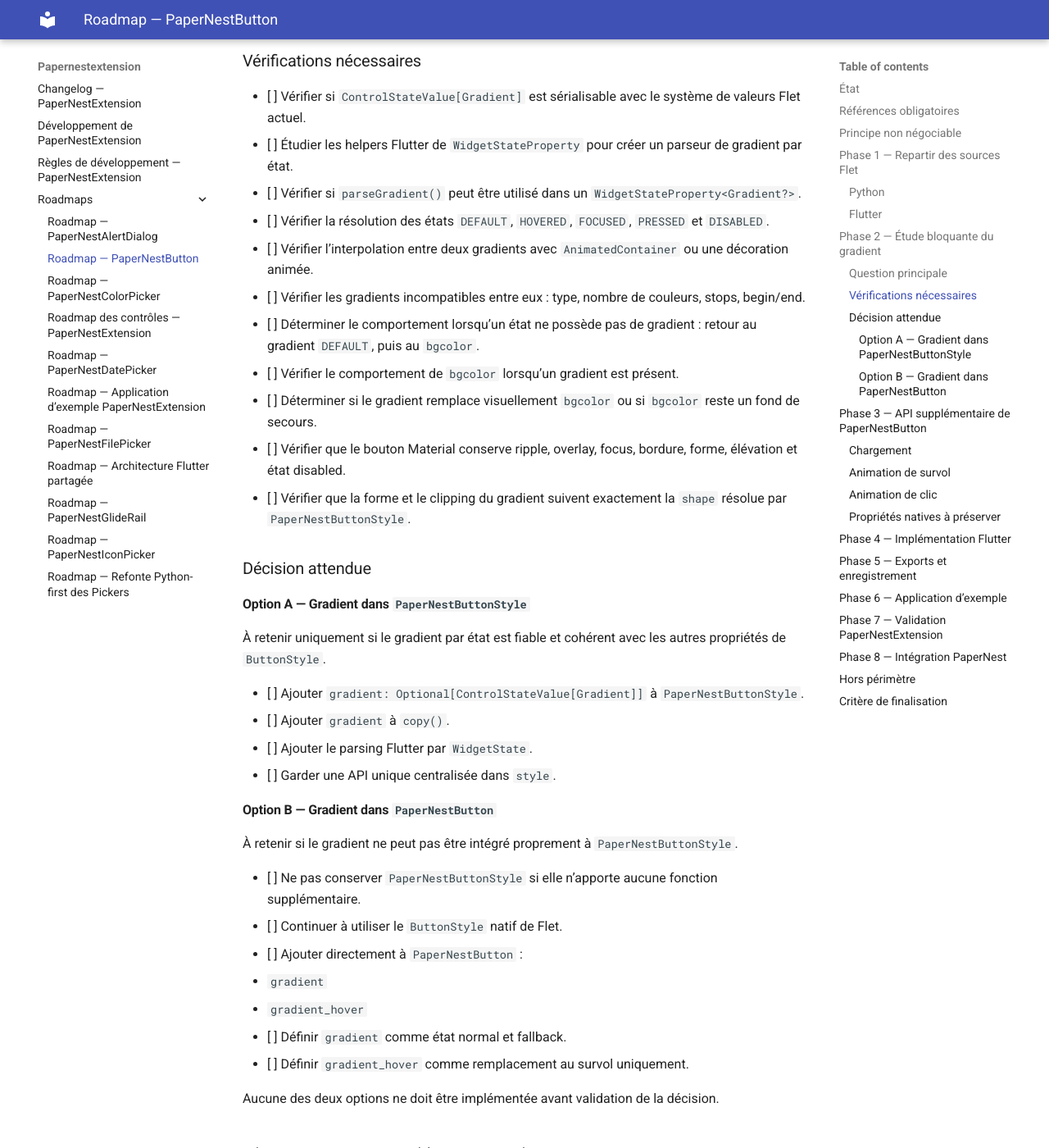
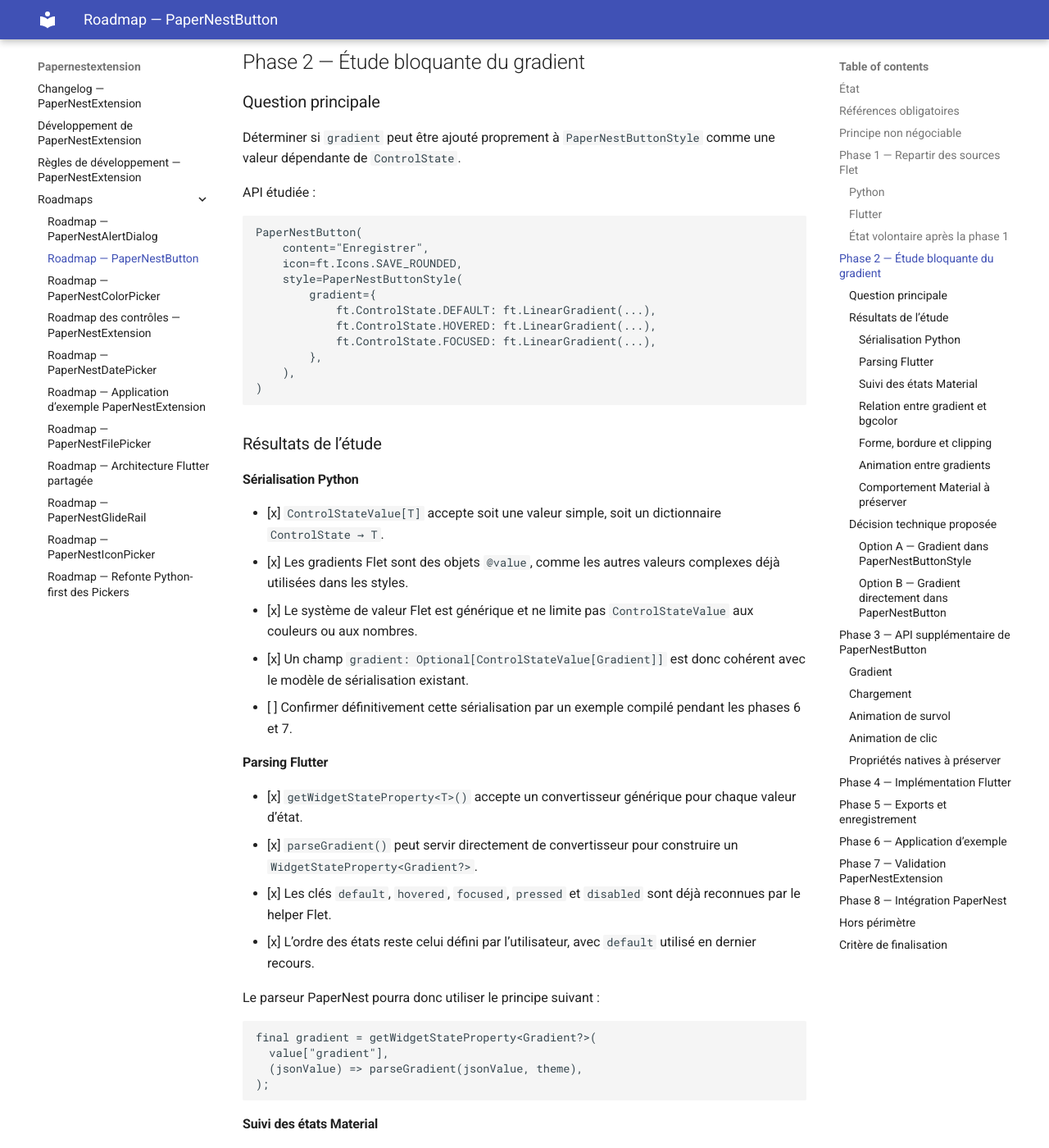
Before and after one commit to Drenae/PaperNestExtension, an MkDocs documentation site: the page built from docs/roadmaps/ROADMAP_BUTTON.md, in a window 1280 px wide and 1400 px high, scrolled down 2606 px. Shown: the whole window at 82% size. Built offline with MkDocs 1.6.1 and Material for MkDocs 9.7.7, drawn with Linux system fonts in a browser that asks for light colours; some of the changed text lies outside the part shown.

Commit message:
docs(button): terminer les phases 1 et 2 de la roadmap

````diff
--- a/docs/roadmaps/ROADMAP_BUTTON.md
+++ b/docs/roadmaps/ROADMAP_BUTTON.md
@@ -2,11 +2,13 @@
 
 ## État
 
-Roadmap redéfinie avant reprise du développement.
+Phases 1 et 2 réalisées.
 
-Aucune nouvelle implémentation ne doit commencer avant validation explicite de cette roadmap.
+`PaperNestButton` et `PaperNestButtonStyle` repartent désormais des sources Flet fournies, copiées et renommées. L’ancien prototype de surface Flutter a été supprimé.
 
-La précédente approche est abandonnée. `PaperNestButton` doit repartir directement des sources Flet fournies, copiées et renommées, afin de conserver exactement le comportement natif de `Button` et `ButtonStyle` avant d’ajouter uniquement les besoins validés de PaperNest.
+L’étude technique du gradient par état conclut que **l’option A est techniquement réalisable** : le gradient peut être ajouté à `PaperNestButtonStyle` sous la forme d’un `ControlStateValue[Gradient]`. Cette décision doit être validée par l’utilisateur avant toute implémentation du gradient ou démarrage de la phase 3.
+
+Aucune propriété `gradient`, `loading`, animation de survol ou animation de clic n’est encore présente dans le nouveau contrôle de base.
 
 ## Références obligatoires
 
@@ -18,8 +20,12 @@
 - [x] Étudier la source Python Flet `buttons.py` contenant `ButtonStyle`.
 - [x] Étudier la source Flutter Flet `button.dart`.
 - [x] Étudier la source Flutter Flet `buttons.dart` contenant `parseButtonStyle()`.
-- [x] Étudier `container.dart` pour comprendre le rendu d’un gradient avec `BoxDecoration`.
-- [ ] Consulter les helpers Flet complémentaires uniquement si nécessaires à l’implémentation du gradient par état.
+- [x] Étudier `container.dart` pour comprendre le rendu d’un gradient avec une décoration.
+- [x] Étudier `ControlStateValue` côté Python.
+- [x] Étudier le helper Flutter générique `getWidgetStateProperty()`.
+- [x] Étudier `parseGradient()` côté Flutter.
+- [x] Étudier l’interpolation native des gradients Flutter.
+- [x] Vérifier l’existence de `WidgetStatesController` sur les boutons Material natifs.
 
 ## Principe non négociable
 
@@ -30,45 +36,54 @@
 - Ne créer aucune variante métier dans Flutter.
 - Ne modifier aucun autre contrôle pendant ce chantier.
 - Ne migrer PaperNest qu’après validation complète de l’exemple PaperNestExtension.
+- Ne pas commencer une phase suivante sans validation lorsque la roadmap le prévoit.
 
 ## Phase 1 — Repartir des sources Flet
 
-Copier puis renommer les quatre sources :
-
 ### Python
 
-- [ ] Copier `button.py` vers :
+- [x] Remplacer l’ancien prototype par la source Flet `button.py` copiée vers :
   - `src/papernestextension/controls/material/papernest_button.py`
-- [ ] Renommer `Button` en `PaperNestButton`.
-- [ ] Enregistrer le contrôle sous le type `PaperNestButton`.
-- [ ] Copier `buttons.py` vers :
+- [x] Renommer `Button` en `PaperNestButton`.
+- [x] Enregistrer le contrôle sous le type `PaperNestButton`.
+- [x] Conserver l’héritage `LayoutControl` et `AdaptiveControl`.
+- [x] Copier la partie utile de `buttons.py` vers :
   - `src/papernestextension/controls/papernest_button_style.py`
-- [ ] Renommer `ButtonStyle` en `PaperNestButtonStyle` si son extension est retenue.
-- [ ] Conserver toutes les formes de bordure nécessaires au style, ou importer celles de Flet lorsqu’aucune modification n’est requise.
-- [ ] Faire utiliser `PaperNestButtonStyle` par `PaperNestButton` si cette classe est conservée.
+- [x] Renommer `ButtonStyle` en `PaperNestButtonStyle`.
+- [x] Importer les formes natives de Flet puisqu’elles ne nécessitent aucune modification.
+- [x] Faire utiliser `PaperNestButtonStyle` par `PaperNestButton`.
+- [x] Conserver `before_update()` et la fusion de `color`, `bgcolor` et `elevation` dans le style.
+- [x] Conserver la validation exigeant un contenu ou une icône visible.
+- [x] Conserver la méthode `focus()`.
 
 ### Flutter
 
-- [ ] Copier `button.dart` vers :
+- [x] Remplacer l’ancien prototype par la source Flet `button.dart` copiée vers :
   - `src/flutter/papernestextension/lib/src/controls/papernest_button.dart`
-- [ ] Renommer `ButtonControl` en `PaperNestButtonControl`.
-- [ ] Copier `buttons.dart` vers :
+- [x] Renommer `ButtonControl` en `PaperNestButtonControl`.
+- [x] Copier le parseur utile de `buttons.dart` vers :
   - `src/flutter/papernestextension/lib/src/utils/papernest_button_style.dart`
-- [ ] Renommer `parseButtonStyle()` en `parsePaperNestButtonStyle()` si le parseur est étendu.
-- [ ] Mettre à jour les imports pour que `PaperNestButtonControl` utilise exclusivement le parseur PaperNest copié.
-- [ ] Conserver les rendus Material natifs avec et sans icône.
-- [ ] Conserver `FocusNode`, `focus()`, URL, click, long press, hover, focus et blur.
-- [ ] Conserver la restitution via `LayoutControl`.
+- [x] Renommer `parseButtonStyle()` en `parsePaperNestButtonStyle()`.
+- [x] Faire utiliser exclusivement le parseur PaperNest copié par `PaperNestButtonControl`.
+- [x] Conserver les rendus Material natifs avec et sans icône.
+- [x] Conserver `FocusNode`, `focus()`, URL, click, long press, hover, focus et blur.
+- [x] Conserver la restitution via `LayoutControl`.
+- [x] Supprimer l’ancien prototype `papernest_button_surface.dart`.
+
+### État volontaire après la phase 1
+
+- Le contrôle est revenu à une base Flet renommée.
+- Les ajouts de l’ancien prototype ont été retirés.
+- La page d’exemple précédente n’est pas encore adaptée à cette nouvelle base ; elle sera reconstruite pendant la phase 6.
+- Les exports définitifs de `PaperNestButtonStyle` seront traités pendant la phase 5.
 
 ## Phase 2 — Étude bloquante du gradient
-
-Cette phase doit être terminée et documentée avant de choisir l’API définitive.
 
 ### Question principale
 
 Déterminer si `gradient` peut être ajouté proprement à `PaperNestButtonStyle` comme une valeur dépendante de `ControlState`.
 
-API souhaitée si elle est techniquement fiable :
+API étudiée :
 
 ```python
 PaperNestButton(
@@ -84,48 +99,103 @@
 )
 ```
 
-### Vérifications nécessaires
+### Résultats de l’étude
 
-- [ ] Vérifier si `ControlStateValue[Gradient]` est sérialisable avec le système de valeurs Flet actuel.
-- [ ] Étudier les helpers Flutter de `WidgetStateProperty` pour créer un parseur de gradient par état.
-- [ ] Vérifier si `parseGradient()` peut être utilisé dans un `WidgetStateProperty<Gradient?>`.
-- [ ] Vérifier la résolution des états `DEFAULT`, `HOVERED`, `FOCUSED`, `PRESSED` et `DISABLED`.
-- [ ] Vérifier l’interpolation entre deux gradients avec `AnimatedContainer` ou une décoration animée.
-- [ ] Vérifier les gradients incompatibles entre eux : type, nombre de couleurs, stops, begin/end.
-- [ ] Déterminer le comportement lorsqu’un état ne possède pas de gradient : retour au gradient `DEFAULT`, puis au `bgcolor`.
-- [ ] Vérifier le comportement de `bgcolor` lorsqu’un gradient est présent.
-- [ ] Déterminer si le gradient remplace visuellement `bgcolor` ou si `bgcolor` reste un fond de secours.
-- [ ] Vérifier que le bouton Material conserve ripple, overlay, focus, bordure, forme, élévation et état disabled.
-- [ ] Vérifier que la forme et le clipping du gradient suivent exactement la `shape` résolue par `PaperNestButtonStyle`.
+#### Sérialisation Python
 
-### Décision attendue
+- [x] `ControlStateValue[T]` accepte soit une valeur simple, soit un dictionnaire `ControlState → T`.
+- [x] Les gradients Flet sont des objets `@value`, comme les autres valeurs complexes déjà utilisées dans les styles.
+- [x] Le système de valeur Flet est générique et ne limite pas `ControlStateValue` aux couleurs ou aux nombres.
+- [x] Un champ `gradient: Optional[ControlStateValue[Gradient]]` est donc cohérent avec le modèle de sérialisation existant.
+- [ ] Confirmer définitivement cette sérialisation par un exemple compilé pendant les phases 6 et 7.
+
+#### Parsing Flutter
+
+- [x] `getWidgetStateProperty<T>()` accepte un convertisseur générique pour chaque valeur d’état.
+- [x] `parseGradient()` peut servir directement de convertisseur pour construire un `WidgetStateProperty<Gradient?>`.
+- [x] Les clés `default`, `hovered`, `focused`, `pressed` et `disabled` sont déjà reconnues par le helper Flet.
+- [x] L’ordre des états reste celui défini par l’utilisateur, avec `default` utilisé en dernier recours.
+
+Le parseur PaperNest pourra donc utiliser le principe suivant :
+
+```dart
+final gradient = getWidgetStateProperty<Gradient?>(
+  value["gradient"],
+  (jsonValue) => parseGradient(jsonValue, theme),
+);
+```
+
+#### Suivi des états Material
+
+- [x] Les boutons Material Flutter acceptent un `WidgetStatesController`.
+- [x] Ce contrôleur permet d’utiliser les mêmes états réels que le bouton natif au lieu de recréer séparément hover, focus, pressed et disabled.
+- [x] La résolution du gradient doit donc être branchée sur le contrôleur d’états du bouton Material.
+
+#### Relation entre gradient et `bgcolor`
+
+- [x] Le gradient doit remplacer visuellement `bgcolor` uniquement pour les états où un gradient est résolu.
+- [x] Le fond Material doit devenir transparent lorsqu’un gradient est effectivement affiché.
+- [x] `bgcolor` reste le fond de secours lorsqu’aucun gradient n’est résolu.
+- [x] Si le dictionnaire ne contient pas un état précis, la résolution revient à `DEFAULT`, puis à `bgcolor` si aucun gradient par défaut n’existe.
+- [x] Le gradient et `bgcolor` ne doivent pas être mélangés ou superposés comme deux fonds opaques.
+
+#### Forme, bordure et clipping
+
+- [x] Le gradient doit suivre la `shape` actuellement résolue par `PaperNestButtonStyle`.
+- [x] Une simple `BoxDecoration(borderRadius: ...)` est insuffisante, car `ButtonStyle` accepte plusieurs formes Material.
+- [x] Le rendu devra utiliser la forme résolue, par exemple avec `ShapeDecoration` et un clipping basé sur `ShapeBorderClipper`.
+- [x] La bordure, l’élévation, l’overlay, le ripple et le focus restent gérés par le bouton Material natif.
+
+#### Animation entre gradients
+
+- [x] Flutter sait interpoler nativement les gradients de même type.
+- [x] Les gradients linéaires peuvent avoir des couleurs et des stops différents ; Flutter recalcule les couleurs et stops intermédiaires.
+- [x] Lorsque les types de gradients diffèrent, Flutter utilise un fondu de sortie puis d’entrée autour de la moitié de l’animation.
+- [x] La transition peut donc rester animée sans imposer que tous les états utilisent exactement le même type de gradient.
+- [ ] Vérifier visuellement les transitions entre gradients très différents dans l’exemple.
+
+#### Comportement Material à préserver
+
+- [x] Le bouton Material natif reste le contrôle interactif.
+- [x] Son fond est rendu transparent uniquement lorsqu’un gradient est résolu.
+- [x] Le ripple et `overlay_color` doivent rester visibles au-dessus du gradient.
+- [x] Le focus, le clavier, la souris, l’état disabled et l’accessibilité restent natifs.
+- [x] L’enveloppe du gradient ne doit pas remplacer la logique du bouton Material.
+
+### Décision technique proposée
 
 #### Option A — Gradient dans `PaperNestButtonStyle`
 
-À retenir uniquement si le gradient par état est fiable et cohérent avec les autres propriétés de `ButtonStyle`.
+**Option retenue par l’étude, en attente de validation utilisateur avant implémentation.**
 
-- [ ] Ajouter `gradient: Optional[ControlStateValue[Gradient]]` à `PaperNestButtonStyle`.
-- [ ] Ajouter `gradient` à `copy()`.
-- [ ] Ajouter le parsing Flutter par `WidgetState`.
-- [ ] Garder une API unique centralisée dans `style`.
+- [x] La sérialisation par état est compatible avec le modèle Flet.
+- [x] Le parsing générique par `WidgetStateProperty` est possible.
+- [x] Les états Material réels peuvent être partagés avec le rendu du gradient.
+- [x] L’API est cohérente avec les autres propriétés dépendantes de l’état.
+- [ ] Validation explicite de l’utilisateur.
+- [ ] Ajouter `gradient: Optional[ControlStateValue[Gradient]]` à `PaperNestButtonStyle` après validation.
+- [ ] Ajouter `gradient` à `copy()` après validation.
+- [ ] Ajouter le parsing Flutter par `WidgetState` après validation.
+- [ ] Créer une structure de résultat PaperNest contenant le `ButtonStyle` natif et le gradient par état.
 
-#### Option B — Gradient dans `PaperNestButton`
+#### Option B — Gradient directement dans `PaperNestButton`
 
-À retenir si le gradient ne peut pas être intégré proprement à `PaperNestButtonStyle`.
+Option de repli uniquement si l’option A échoue pendant l’implémentation ou la compilation.
 
-- [ ] Ne pas conserver `PaperNestButtonStyle` si elle n’apporte aucune fonction supplémentaire.
-- [ ] Continuer à utiliser le `ButtonStyle` natif de Flet.
-- [ ] Ajouter directement à `PaperNestButton` :
-  - `gradient`
-  - `gradient_hover`
-- [ ] Définir `gradient` comme état normal et fallback.
-- [ ] Définir `gradient_hover` comme remplacement au survol uniquement.
+- [ ] Ne pas retenir cette option tant que l’option A n’a pas démontré une incompatibilité réelle.
+- [ ] En cas d’échec confirmé, conserver le `ButtonStyle` natif de Flet.
+- [ ] Ajouter directement `gradient` et `gradient_hover` à `PaperNestButton`.
 
-Aucune des deux options ne doit être implémentée avant validation de la décision.
+Aucune des deux options n’est encore implémentée.
 
 ## Phase 3 — API supplémentaire de PaperNestButton
 
-À ajouter à la copie du contrôle Flet, sans retirer ses propriétés natives.
+Cette phase ne commence qu’après validation de la décision de la phase 2.
+
+### Gradient
+
+- [ ] Implémenter l’option validée à la fin de la phase 2.
+- [ ] Ne pas ajouter une seconde API de gradient en parallèle.
 
 ### Chargement
 
@@ -153,22 +223,22 @@
 
 ### Propriétés natives à préserver
 
-- [ ] `content`.
-- [ ] `icon` et `icon_color`.
-- [ ] `color`, `bgcolor`, `elevation` et `style`.
-- [ ] `autofocus`, `clip_behavior` et `url`.
-- [ ] `on_click`, `on_long_press`, `on_hover`, `on_focus` et `on_blur`.
-- [ ] validation exigeant un contenu ou une icône visible.
-- [ ] méthode `focus()`.
-- [ ] `before_update()` et la fusion des propriétés simples dans le style.
+- [x] `content`.
+- [x] `icon` et `icon_color`.
+- [x] `color`, `bgcolor`, `elevation` et `style`.
+- [x] `autofocus`, `clip_behavior` et `url`.
+- [x] `on_click`, `on_long_press`, `on_hover`, `on_focus` et `on_blur`.
+- [x] Validation exigeant un contenu ou une icône visible.
+- [x] Méthode `focus()`.
+- [x] `before_update()` et fusion des propriétés simples dans le style.
 
 ## Phase 4 — Implémentation Flutter
 
 - [ ] Partir du code copié de `ButtonControl` sans reconstruire manuellement toute son API.
 - [ ] Conserver les boutons Material natifs utilisés par la source Flet.
 - [ ] Ajouter uniquement l’enveloppe nécessaire au gradient et aux animations.
-- [ ] Utiliser une décoration externe pour le gradient uniquement si elle ne masque pas le style Material.
-- [ ] Rendre le fond Material transparent lorsqu’un gradient résolu est affiché, si l’étude confirme cette nécessité.
+- [ ] Utiliser le même `WidgetStatesController` pour le bouton Material et le gradient.
+- [ ] Rendre le fond Material transparent lorsqu’un gradient résolu est affiché.
 - [ ] Utiliser `bgcolor` comme fallback lorsqu’aucun gradient n’est résolu.
 - [ ] Respecter la forme et le clipping issus du style.
 - [ ] Conserver overlay, ripple, focus, clavier, souris et accessibilité.
@@ -178,27 +248,26 @@
 
 Après validation de la compilation du contrôle :
 
-- [ ] Enregistrer `PaperNestButton` dans `Extension.createWidget()`.
-- [ ] Exporter `PaperNestButton` depuis les modules publics Python.
-- [ ] Exporter `PaperNestButtonStyle` uniquement si l’option A est retenue.
+- [ ] Vérifier l’enregistrement de `PaperNestButton` dans `Extension.createWidget()`.
+- [ ] Vérifier l’export de `PaperNestButton` depuis les modules publics Python.
+- [ ] Exporter `PaperNestButtonStyle` si l’option A est validée et implémentée.
 - [ ] Vérifier qu’aucun ancien export ou ancien prototype ne subsiste.
 
 ## Phase 6 — Application d’exemple
 
-Créer un exemple qui teste l’API, sans recréer de variantes dans Flutter.
+Reconstruire l’exemple pour tester la nouvelle API :
 
 - [ ] Bouton natif sans ajout PaperNest.
 - [ ] Bouton avec `bgcolor` uniquement.
 - [ ] Bouton avec gradient normal.
-- [ ] Bouton avec gradient par état si l’option A est retenue.
-- [ ] Bouton avec `gradient_hover` si l’option B est retenue.
+- [ ] Bouton avec gradients par état si l’option A est validée.
 - [ ] Bouton avec animation de survol.
 - [ ] Bouton avec animation de clic.
 - [ ] Bouton en chargement avec et sans `loading_text`.
 - [ ] Bouton désactivé.
 - [ ] Bouton avec icône.
 - [ ] Bouton sans icône.
-- [ ] Bouton avec `ButtonStyle` ou `PaperNestButtonStyle` personnalisé.
+- [ ] Bouton avec `PaperNestButtonStyle` personnalisé.
 - [ ] Vérifier que tous les styles sont contrôlés depuis Python.
 
 ## Phase 7 — Validation PaperNestExtension
@@ -208,7 +277,7 @@
 - [ ] Valider `flet run`.
 - [ ] Valider les gradients et leurs transitions.
 - [ ] Valider le fallback vers `bgcolor`.
-- [ ] Valider le hover, le clic, le focus et le clavier.
+- [ ] Valider hover, clic, focus et clavier.
 - [ ] Valider loading et disabled.
 - [ ] Vérifier l’absence de décalage de layout.
 - [ ] Valider le build Windows.
@@ -244,7 +313,7 @@
 `PaperNestButton` sera terminé uniquement lorsque :
 
 - il repartira fidèlement des sources Flet copiées et renommées ;
-- le choix entre gradient dans `PaperNestButtonStyle` ou gradient direct dans `PaperNestButton` aura été étudié, décidé et validé ;
+- le gradient par état aura été validé puis intégré à `PaperNestButtonStyle`, ou abandonné uniquement après échec technique démontré ;
 - gradient, chargement, hover et clic fonctionneront sans casser le comportement Material natif ;
 - l’exemple et le build Windows de PaperNestExtension seront validés ;
 - l’intégration et le build Windows de PaperNest seront validés ;
````
